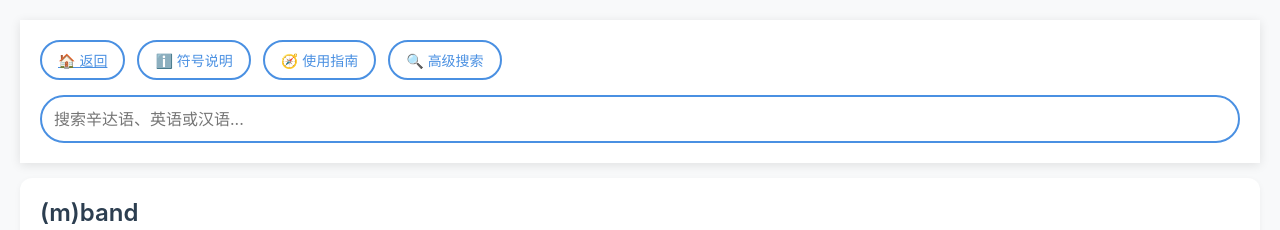
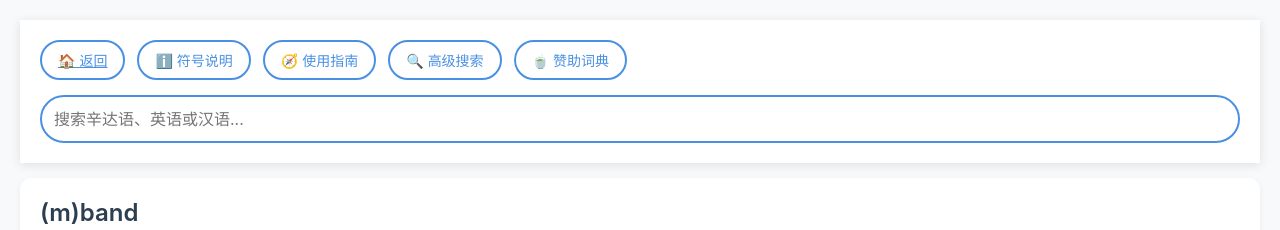
Before and after one commit to Kinnuch/kinnuch.github.io, a Jekyll site: the page laim/sindarin.assets/SindarinDatabase/SindarinDictionary.html, which Jekyll copies as it is, in a window 1280 px wide. Shown: the top 230 px of the page. Built offline with Jekyll 4.4.1, drawn with Linux system fonts in a browser that asks for light colours; some web fonts are replaced.

Commit message:
update a donation column

```diff
--- a/laim/sindarin.assets/SindarinDatabase/DictScript.js
+++ b/laim/sindarin.assets/SindarinDatabase/DictScript.js
@@ -162,6 +162,10 @@
     document.getElementById("dropdownContentSearch").classList.toggle("show");
 }
 
+function toggleDropdownPay() {
+    document.getElementById("dropdownContentPay").classList.toggle("show");
+}
+
 // 点击外部关闭下拉
 window.onclick = function(e) {
     if (!e.target.matches('.utility-btn')) {
--- a/laim/sindarin.assets/SindarinDatabase/SindarinDictionary.html
+++ b/laim/sindarin.assets/SindarinDatabase/SindarinDictionary.html
@@ -62,6 +62,17 @@
                     <p><strong>按照词性过滤</strong> - 在要搜索的词性前添加part=</p>
                 </div>
             </div>
+
+            <div class="dropdown">
+                <button class="utility-btn" onclick="toggleDropdownPay()">
+                    🍵 赞助词典
+                </button>
+                <div class="dropdown-content" id="dropdownContentPay">
+                    <p><strong>Buy me a cup of tea!</strong> - 如果您认可本词典和网站，可以通过下面的图片略施赞助o(*￣▽￣*)ブ</p>
+                    <p><strong>Annon allen anin Miriain lîn!</strong></p>
+                    <img src="https://kinnuch.github.io/file/WechatPay.jpg" alt="Buy me a cup of tea!">
+                </div>
+            </div>
         </div>
         <input type="text" id="searchInput" placeholder="搜索辛达语、英语或汉语...">
     </div>
```
Also changed, not shown: file/WechatPay.jpg (added).
